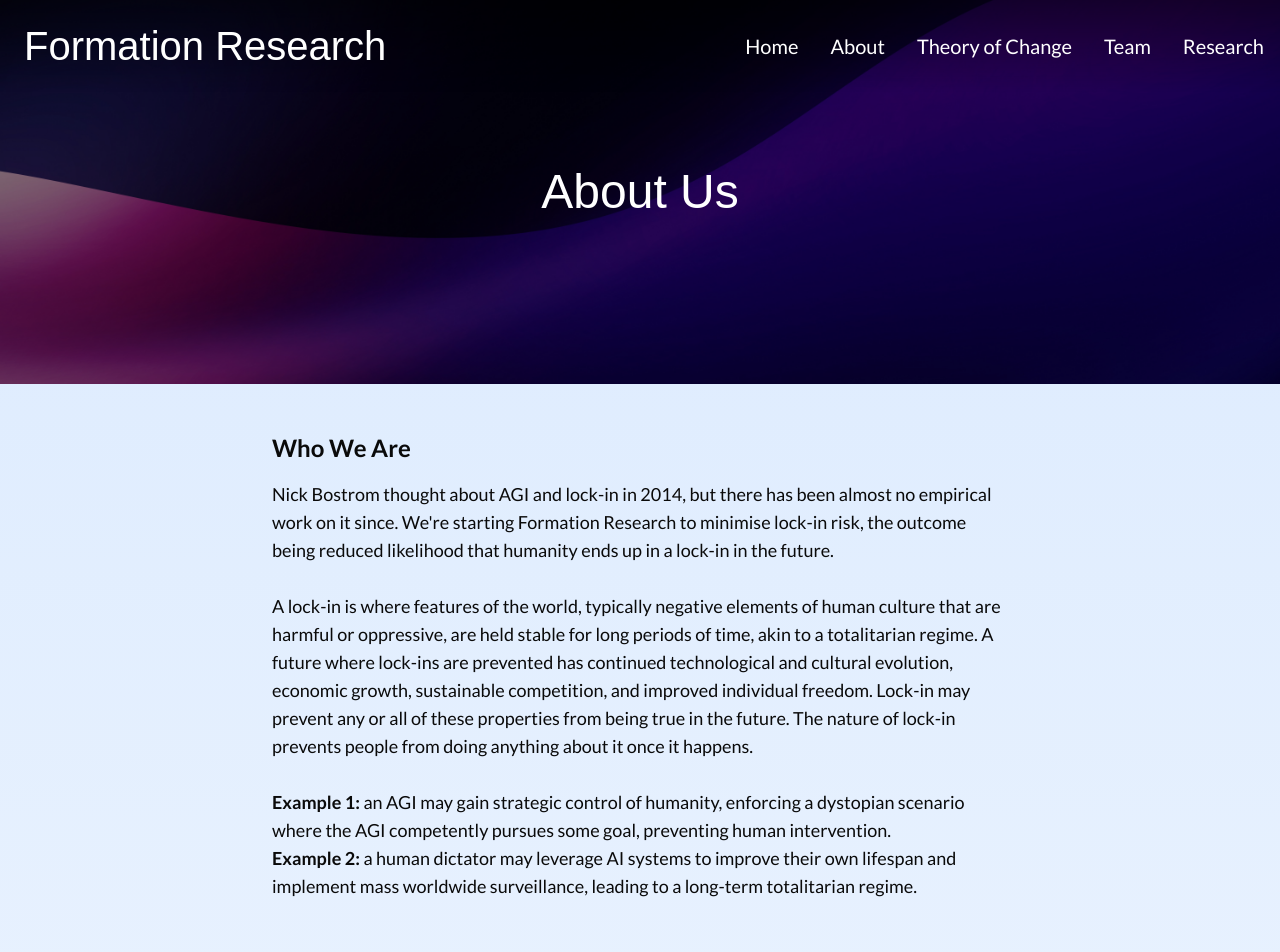
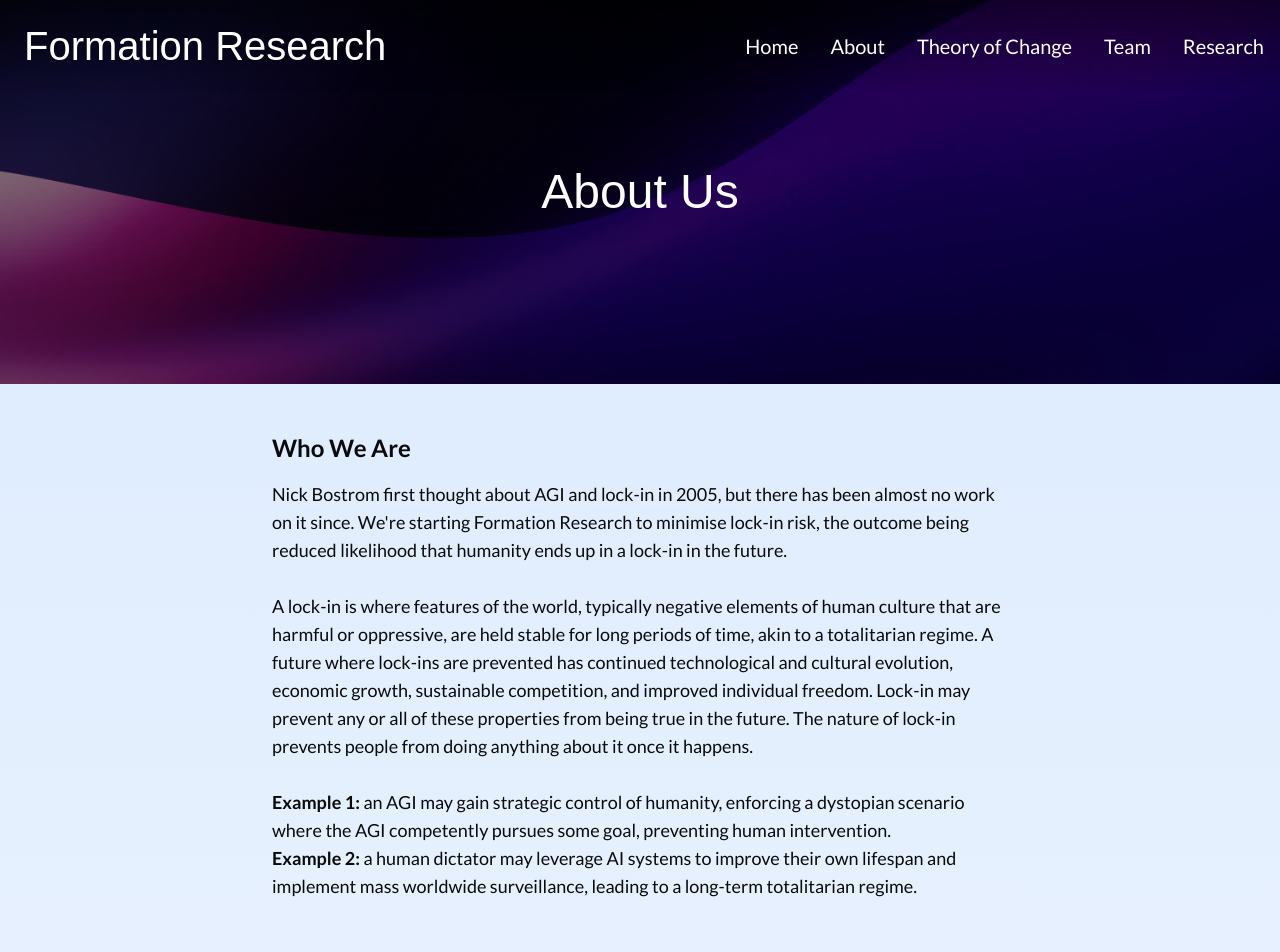
Before and after one commit to alamerton/formation-website, a Next.js app: page /about in a window 1280 px wide. Shown: the top 952 px of the page. Built offline with nearby package versions, Linux system fonts and the light colour scheme; a web font is replaced by a local one.

Commit message:
Updated copy on about page

```diff
--- a/src/app/about/page.tsx
+++ b/src/app/about/page.tsx
@@ -26,10 +26,10 @@ const AboutPage = () => {
             Who We Are
           </h2>
           <p className="text-lg">
-            Nick Bostrom thought about AGI and lock-in in 2014, but there has
-            been almost no empirical work on it since. We&apos;re starting
-            Formation Research to minimise lock-in risk, the outcome being
-            reduced likelihood that humanity ends up in a lock-in in the future.
+            Nick Bostrom first thought about AGI and lock-in in 2005, but there
+            has been almost no work on it since. We&apos;re starting Formation
+            Research to minimise lock-in risk, the outcome being reduced
+            likelihood that humanity ends up in a lock-in in the future.
             <br />
             <br /> A lock-in is where features of the world, typically negative
             elements of human culture that are harmful or oppressive, are held
```
